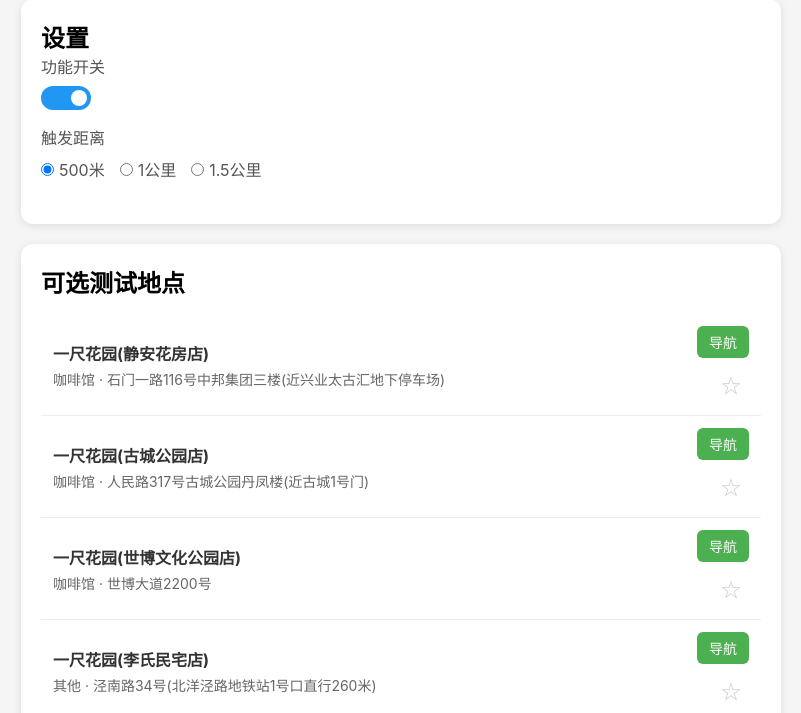
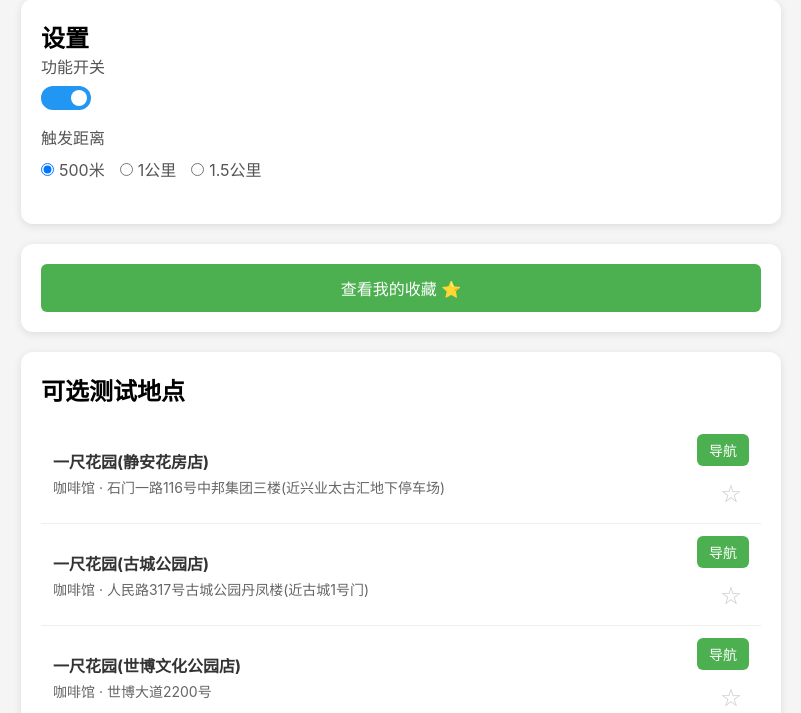
Before and after one commit to yuwenanle/Pintro, a plain HTML site: page index.html in a window 1280 px wide. Shown: the part 87-800 px from the top of the page, without its empty margins (239-1040 px from the left). Drawn offline with Linux system fonts and the light colour scheme.

Commit message:
ux优化：顶部添加查看我的收藏按钮，点击平滑滚动到底部

```diff
--- a/index.html
+++ b/index.html
@@ -280,6 +280,12 @@
                 <label><input type="radio" name="distance" value="1000"> 1公里</label>
                 <label><input type="radio" name="distance" value="1500"> 1.5公里</label>
             </div>
+        </div>
+    </div>
+
+    <div class="card">
+        <div style="display: flex; gap: 10px;">
+            <button class="btn btn-refresh" id="scrollToCollectionBtn" style="flex: 1;">查看我的收藏 ⭐</button>
         </div>
     </div>
 
@@ -790,6 +796,11 @@
                 checkNearbyPlaces('manual');
             });
 
+            // 跳转到我的收藏
+            document.getElementById('scrollToCollectionBtn').addEventListener('click', () => {
+                document.querySelector('.my-collection').scrollIntoView({ behavior: 'smooth' });
+            });
+
             // 点击遮罩关闭弹窗
             document.getElementById('alertModal').addEventListener('click', e => {
                 if (e.target.id === 'alertModal') {
```
